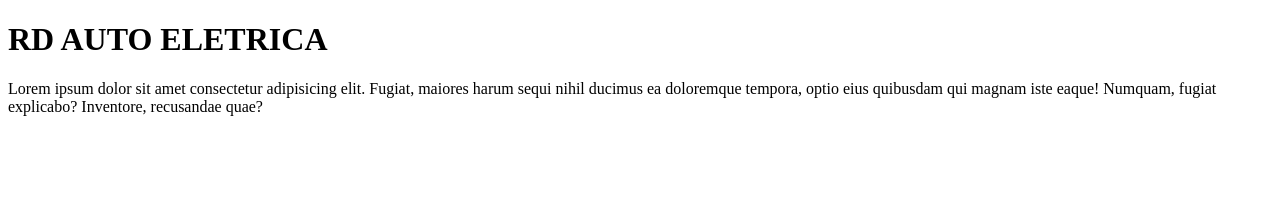
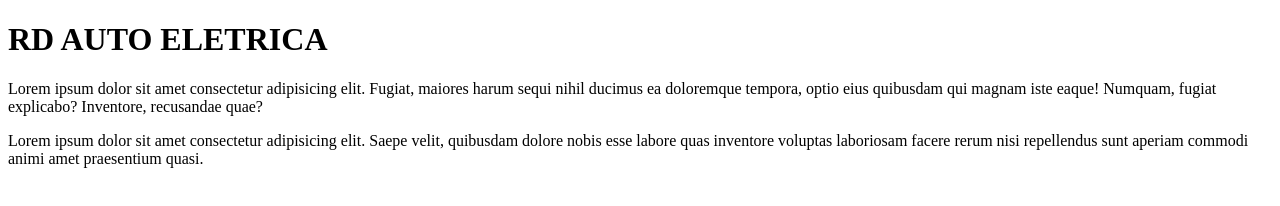
Before and after one commit to davidsamuel-dev/loja_virtual_auto_eletrica, a plain HTML site: page index.html in a window 1280 px wide. Drawn offline with Linux system fonts and the light colour scheme.

Commit message:
atualisado

```diff
--- a/index.html
+++ b/index.html
@@ -12,6 +12,10 @@
     <h1>RD AUTO ELETRICA</h1>
     <p>Lorem ipsum dolor sit amet consectetur adipisicing elit. Fugiat, maiores harum sequi nihil ducimus ea doloremque
         tempora, optio eius quibusdam qui magnam iste eaque! Numquam, fugiat explicabo? Inventore, recusandae quae?</p>
+
+    <p>Lorem ipsum dolor sit amet consectetur adipisicing elit. Saepe velit, quibusdam dolore nobis esse labore quas
+        inventore voluptas laboriosam facere rerum nisi repellendus sunt aperiam commodi animi amet praesentium quasi.
+    </p>
 </body>
 
 </html>
```
